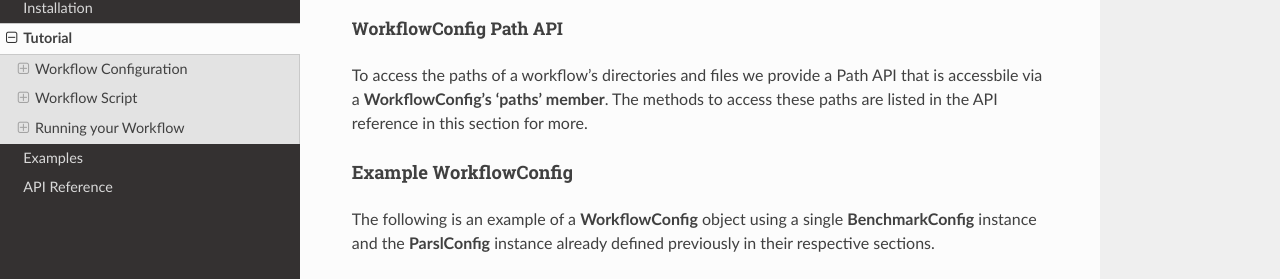
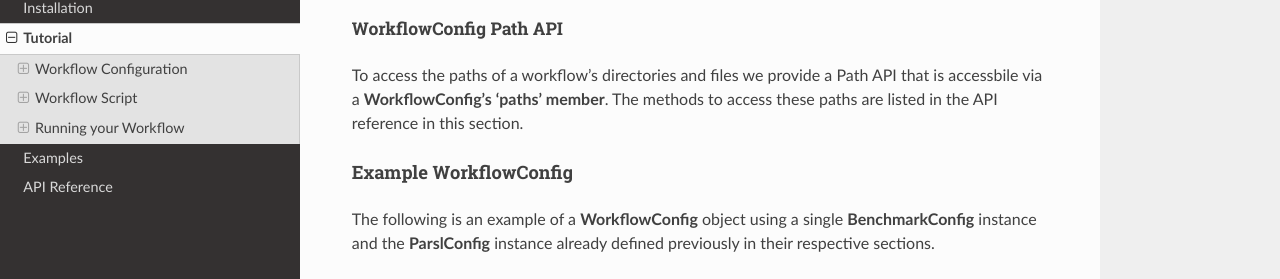
Before and after one commit to amirkas/ePIC-Benchmark-lib, a Sphinx documentation site: the page built from docs/guide.rst, in a window 1280 px wide and 900 px high, scrolled down 8201 px. Shown: the part 144-423 px from the top of the window. Built offline with Sphinx 7.4.7 and the Read the Docs theme 3.1.0, drawn with Linux system fonts in a browser that asks for light colours; cross-references to code outside the pages are shown as plain code.

Commit message:
added newline to fix reference

```diff
--- a/docs/api_ref.rst
+++ b/docs/api_ref.rst
@@ -247,6 +247,8 @@
     :model-show-json: False
     :members:
 
+.. _paths_api:
+
 Paths API
 ---------
 
--- a/docs/guide.rst
+++ b/docs/guide.rst
@@ -367,7 +367,7 @@
 """""""""""""""""""""""
 
 To access the paths of a workflow's directories and files we provide a Path API that is accessbile via a **WorkflowConfig's 'paths' member**.
-The methods to access these paths are listed in the API reference in :ref:`this section <_paths_api>` for more.
+The methods to access these paths are listed in the API reference in :ref:`this section <_paths_api>`.
 
 
 
```
